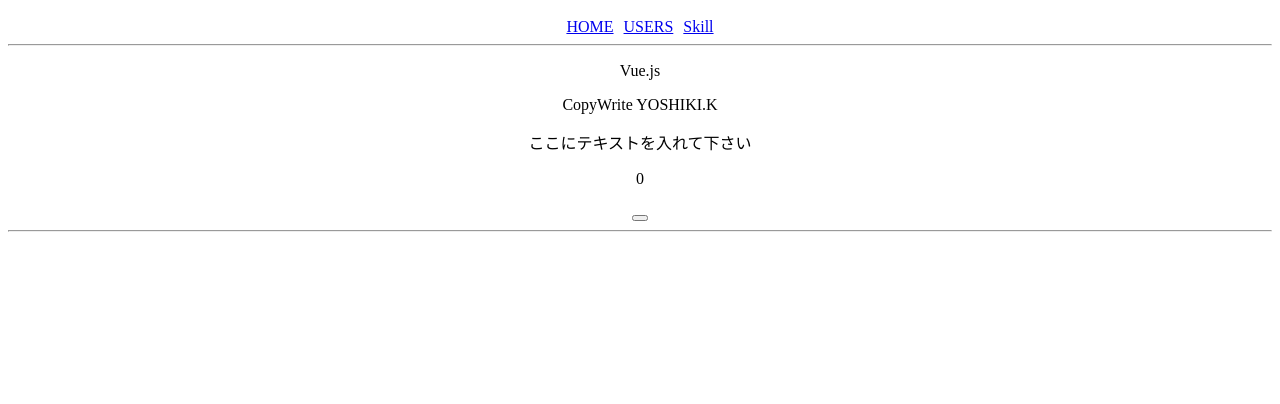
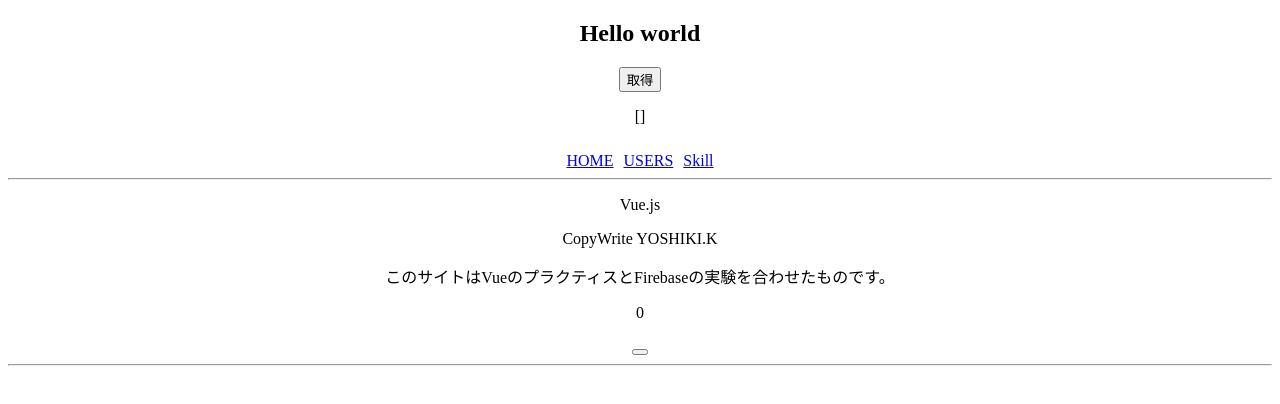
Before and after one commit to yoooshiii/vueRouter-practice, a Vue app: page /skill in a window 1280 px wide. Shown: the top 404 px of the page. Built offline with nearby package versions, Linux system fonts and the light colour scheme.

Commit message:
Firebase add & Firestore add & Firestoredata  indicated

```diff
--- a/package.json
+++ b/package.json
@@ -9,6 +9,7 @@
   },
   "dependencies": {
     "core-js": "^3.6.4",
+    "firebase": "^7.14.0",
     "vue": "^2.6.11",
     "vue-router": "^3.1.6",
     "vuex": "^3.1.3"
--- a/src/App.vue
+++ b/src/App.vue
@@ -1,5 +1,10 @@
 <template>
   <div class="container">
+    <div class="myApp">
+      <h2>Hello world</h2>
+      <button @click=firestoreget >取得</button>
+      <p>{{alldata}}</p>
+    </div>
     <nav style="width=700px; margin= auto; padding-top:10px;">
       <router-link to="/" class="link" active-class="link-active" exact >HOME</router-link>
       <router-link :to="{name:'user-id-profile',params:{id:1}}" class="link" active-class="link-active" exact >USERS</router-link>
@@ -13,6 +18,30 @@
     <router-view name="head"></router-view>
   </div>
 </template>
+
+<script>
+import firebase from 'firebase';
+
+export default {
+  data(){
+    return{
+      alldata:[]
+    }
+  },
+  methods:{
+    firestoreget: function(){
+      const db = firebase.firestore();
+      // db.collection('users').doc('UOhQ3sljiHIeTMyPcmS7').get().then(doc=>console.log(doc.data()));
+      db.collection('users').where('age','==',23 ).limit(1).get().then(
+        (snapshot=>{
+          snapshot.forEach(doc=>{
+            this.alldata.push(doc.data())
+        });
+      })
+    )}
+  }
+}
+</script>
 
 <style scoped>
 .container{
--- a/src/main.js
+++ b/src/main.js
@@ -2,8 +2,21 @@ import Vue from 'vue'
 import App from './App.vue'
 import router from './router'
 import store from './store'
+import firebase from 'firebase';
 
 Vue.config.productionTip = false;
+
+const config = {
+    apiKey: "AIzaSyAfgAt-M9uK7RlDYlFiwSg0dGsN48epzbk",
+    authDomain: "test-20200327.firebaseapp.com",
+    databaseURL: "https://test-20200327.firebaseio.com",
+    projectId: "test-20200327",
+    storageBucket: "test-20200327.appspot.com",
+    messagingSenderId: "785923253342",
+    appId: "1:785923253342:web:c2c5253937bd986de780cf"
+};
+// Initialize Firebase
+firebase.initializeApp(config);
 
 router.beforeEach((to,from,next)=>{
   if(to.path === "/users/1"){
--- a/src/views/Skill.vue
+++ b/src/views/Skill.vue
@@ -12,7 +12,7 @@
 export default{
   data(){
     return{
-        message:'ここにテキストを入れて下さい',
+        message:'このサイトはVueのプラクティスとFirebaseの実験を合わせたものです。',
         skills:'Vue.js',
         ysk:'CopyWrite YOSHIKI.K',
         num:0
```
Also changed, not shown: 1 other file (tests, documents, lock files or other folders).
